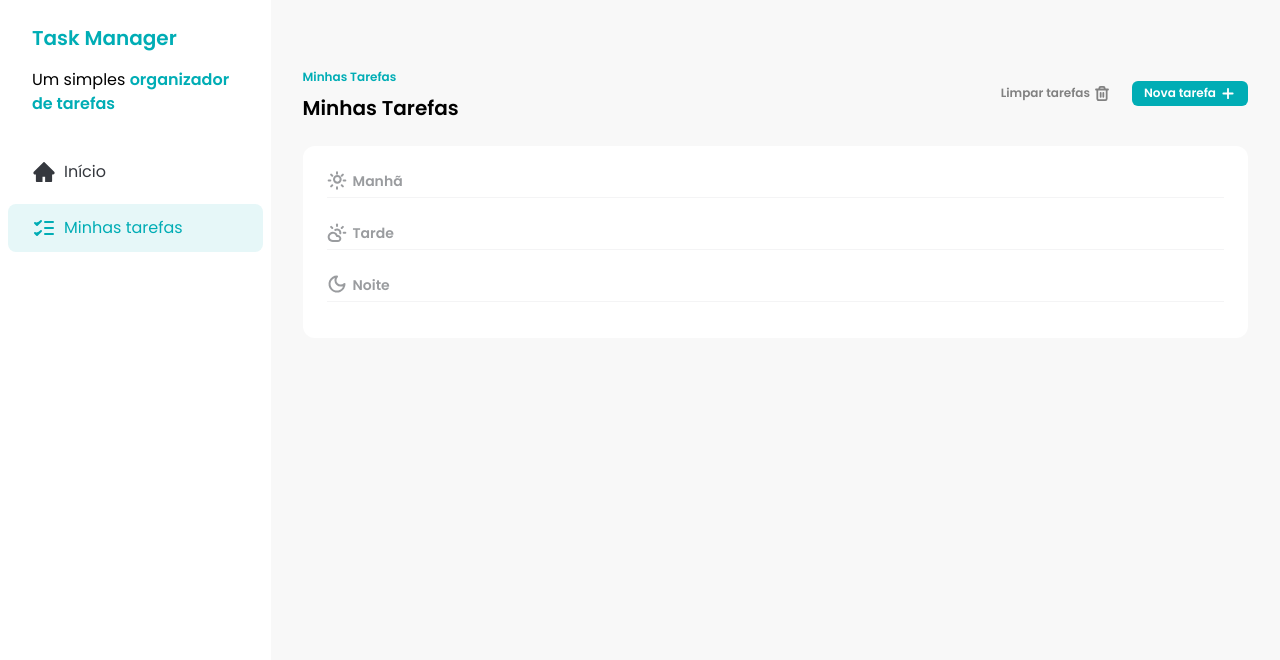
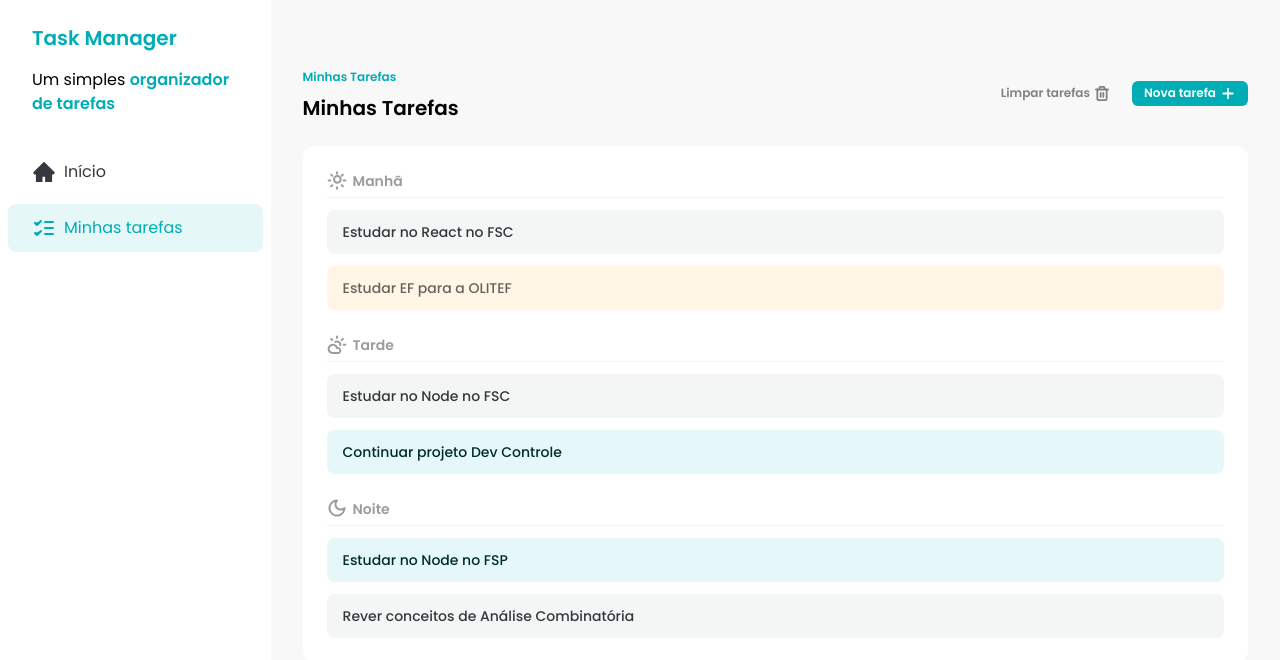
Before and after one commit to odevalison/react-task-manager, a React (Vite) app: page / in a window 1280 px wide. Shown: the top 660 px of the page. Built offline with nearby package versions, Linux system fonts and the light colour scheme.

Commit message:
feat: ensure tasks are listed on Tasks component

```diff
--- /dev/null
+++ b/src/components/TaskItem.tsx
@@ -0,0 +1,26 @@
+import { Task } from '../types/tasks'
+
+interface TaskItemProps {
+  task: Task
+}
+
+export default function TaskItem({ task }: TaskItemProps) {
+  const getClassesByStatus = () => {
+    switch (task.status) {
+      case 'complete':
+        return 'bg-[#00ADB5]/10 text-sm font-medium text-[#002C2E]'
+      case 'in_progress':
+        return 'bg-[#35383E]/5 text-sm font-medium text-[#35383E]'
+      case 'not_started':
+        return 'bg-[#FFAA04]/10 text-sm font-medium text-black/60'
+    }
+  }
+
+  return (
+    <div
+      className={`flex items-center gap-3 rounded-lg px-4 py-3 ${getClassesByStatus()}`}
+    >
+      {task.title}
+    </div>
+  )
+}
--- a/src/components/Tasks.tsx
+++ b/src/components/Tasks.tsx
@@ -1,3 +1,4 @@
+import { useState } from 'react'
 import AddIcon from '../assets/icons/add.svg?react'
 import CloudSunIcon from '../assets/icons/cloud-sun.svg?react'
 import MoonIcon from '../assets/icons/moon.svg?react'
@@ -5,8 +6,17 @@ import SunIcon from '../assets/icons/sun.svg?react'
 import TrashIcon from '../assets/icons/trash.svg?react'
 import Button from './Button'
 import TasksSeparator from './TasksSeparator'
+import TASKS from '../constants/tasks'
+import { Task } from '../types/tasks'
+import TaskItem from './TaskItem'
 
 export default function Tasks() {
+  const [tasks] = useState<Task[]>(TASKS as Task[])
+
+  const morningTasks = tasks.filter((task) => task.time === 'morning')
+  const afternoonTasks = tasks.filter((task) => task.time === 'afternoon')
+  const eveningTasks = tasks.filter((task) => task.time === 'evening')
+
   return (
     <main className="w-full space-y-6 px-8 py-16">
       <div className="flex justify-between">
@@ -30,14 +40,26 @@ export default function Tasks() {
       <div className="space-y-6 rounded-xl bg-white p-6">
         <div className="space-y-3">
           <TasksSeparator text="Manhã" icon={<SunIcon />} />
+
+          {morningTasks.map((task) => (
+            <TaskItem key={task.id} task={task} />
+          ))}
         </div>
 
         <div className="space-y-3">
           <TasksSeparator text="Tarde" icon={<CloudSunIcon />} />
+
+          {afternoonTasks.map((task) => (
+            <TaskItem key={task.id} task={task} />
+          ))}
         </div>
 
         <div className="space-y-3">
           <TasksSeparator text="Noite" icon={<MoonIcon />} />
+
+          {eveningTasks.map((task) => (
+            <TaskItem key={task.id} task={task} />
+          ))}
         </div>
       </div>
     </main>
--- /dev/null
+++ b/src/constants/tasks.ts
@@ -0,0 +1,46 @@
+const TASKS = [
+  {
+    id: 1,
+    title: 'Estudar no React no FSC',
+    description: 'Estudar React com o Felipão!',
+    time: 'morning',
+    status: 'in_progress',
+  },
+  {
+    id: 2,
+    title: 'Estudar EF para a OLITEF',
+    description: 'Estudar Educação Financeira para a Olimpíada',
+    time: 'morning',
+    status: 'not_started',
+  },
+  {
+    id: 3,
+    title: 'Estudar no Node no FSC',
+    description: 'Estudar Node.js com o Felipão!',
+    time: 'afternoon',
+    status: 'in_progress',
+  },
+  {
+    id: 4,
+    title: 'Continuar projeto Dev Controle',
+    description: 'Terminar a parte do front-end da Dev Controle',
+    time: 'afternoon',
+    status: 'complete',
+  },
+  {
+    id: 5,
+    title: 'Estudar no Node no FSP',
+    description: 'Estudar Node.js com o Matheus Fraga',
+    time: 'evening',
+    status: 'complete',
+  },
+  {
+    id: 6,
+    title: 'Rever conceitos de Análise Combinatória',
+    description: 'Estudar Análise Combinatória mais avançada',
+    time: 'evening',
+    status: 'in_progress',
+  },
+]
+
+export default TASKS
--- /dev/null
+++ b/src/types/tasks.ts
@@ -0,0 +1,10 @@
+type TaskStatus = 'complete' | 'in_progress' | 'not_started'
+type TaskTime = 'morning' | 'afternoon' | 'evening'
+
+export interface Task {
+  id: number
+  title: string
+  description: string
+  time: TaskTime
+  status: TaskStatus
+}
```
